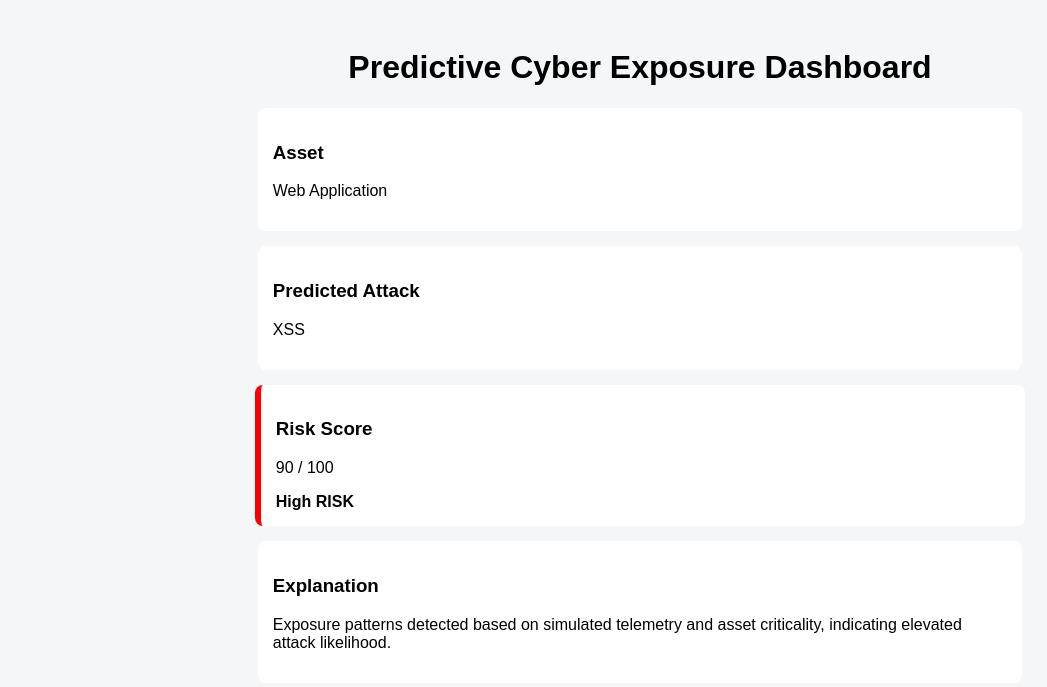
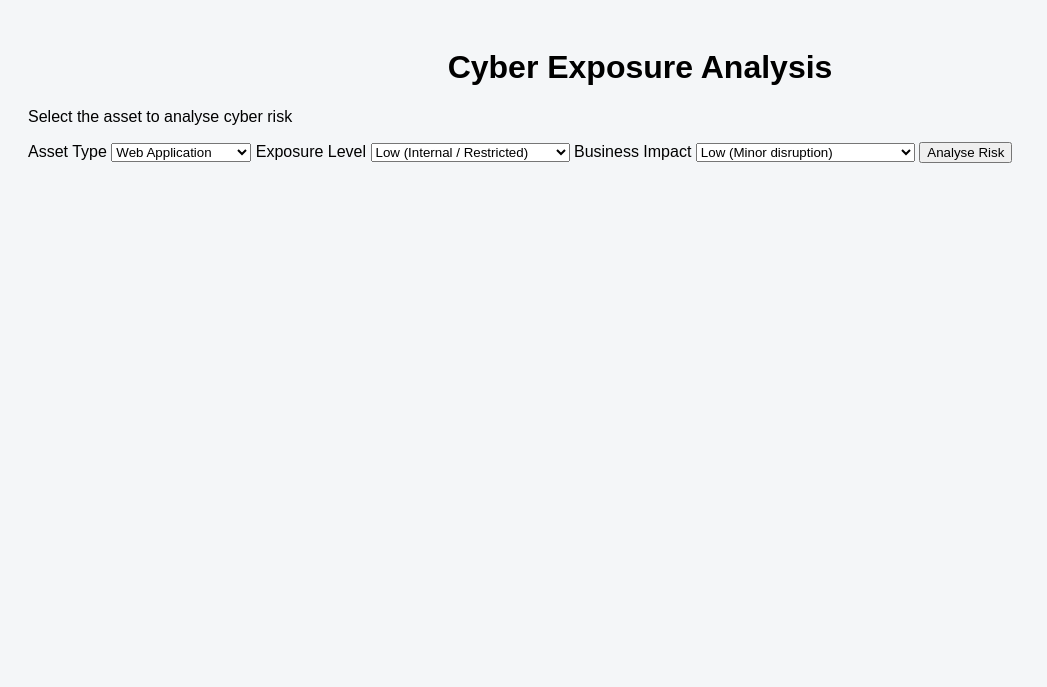
Before and after one commit to DilnaDitto/CyberFore, a Flask app: page / in a window 1280 px wide. Shown: the top 687 px of the page, without its empty margins (0-1047 px from the left). Run offline with Flask 3, Linux system fonts and the light colour scheme.

Commit message:
Added exposure level and business impact with dynamic risk analysis

```diff
--- a/app.py
+++ b/app.py
@@ -1,35 +1,39 @@
-from flask import Flask, render_template
+from flask import Flask, render_template, request
 import random
 
 app = Flask(__name__)
 
 @app.route("/")
+def index():
+    return render_template("index.html")
+
+@app.route("/analyze", methods=["POST"])
 def dashboard():
-    asset = "Web Application"
+    asset = request.form.get("asset")
+    exposure = request.form.get("exposure")
+    impact = request.form.get("impact")
 
     attacks = ["SQL Injection", "XSS", "Brute Force"]
     attack = random.choice(attacks)
 
-    risk_score = random.randint(60, 90)
+    score = 40
+    if exposure == "High":
+        score += 25
+    if impact == "High":
+        score += 25
 
-    if risk_score >= 75:
-        risk_level = "High"
-        color = "red"
-    elif risk_score >= 50:
-        risk_level = "Medium"
-        color = "orange"
-    else:
-        risk_level = "Low"
-        color = "green"
+    risk_score = min(score, 95)
 
-    explanation = (
-        "Exposure patterns detected based on simulated telemetry "
-        "and asset criticality, indicating elevated attack likelihood."
-    )
+    risk_level = "High" if risk_score >= 75 else "Medium"
+    color = "red" if risk_score >= 75 else "orange"
+
+    explanation = "Simulated AI risk analysis based on exposure and impact."
 
     return render_template(
         "dashboard.html",
         asset=asset,
+        exposure=exposure,
+        impact=impact,
         attack=attack,
         score=risk_score,
         level=risk_level,
--- a/templates/dashboard.html
+++ b/templates/dashboard.html
@@ -1,32 +1,30 @@
 <!DOCTYPE html>
-<html>
+<html lang="en">
 <head>
-    <title>Cyber Exposure Dashboard</title>
-    <link rel="stylesheet" href="/static/style.css">
+    <meta charset="UTF-8">
+    <title>Risk Dashboard</title>
+    <link rel="stylesheet" href="{{ url_for('static', filename='style.css') }}">
 </head>
 <body>
 
-<h1>Predictive Cyber Exposure Dashboard</h1>
+<div class="container">
+    <h1>Risk Analysis Result</h1>
 
-<div class="card">
-    <h3>Asset</h3>
-    <p>{{ asset }}</p>
-</div>
+    <div class="card">
+        <p><strong>Asset:</strong> {{ asset }}</p>
+        <p><strong>Predicted Attack:</strong> {{ attack }}</p>
 
-<div class="card">
-    <h3>Predicted Attack</h3>
-    <p>{{ attack }}</p>
-</div>
+        <p><strong>Exposure Level:</strong> {{ exposure }}</p>
+        <p><strong>Business Impact:</strong> {{ impact }}</p>
 
-<div class="card" style="border-left:6px solid {{ color }}">
-    <h3>Risk Score</h3>
-    <p>{{ score }} / 100</p>
-    <strong>{{ level }} RISK</strong>
-</div>
 
-<div class="card">
-    <h3>Explanation</h3>
-    <p>{{ explanation }}</p>
+        <h2 style="color: {{ color }};">Risk Score: {{ score }}</h2>
+        <p><strong>Risk Level:</strong> {{ level }}</p>
+
+        <p class="explanation">{{ explanation }}</p>
+
+        <a href="/" class="btn">Analyse Another Asset</a>
+    </div>
 </div>
 
 </body>
--- /dev/null
+++ b/templates/index.html
@@ -0,0 +1,44 @@
+<!DOCTYPE html>
+<html lang="en">
+<head>
+    <meta charset="UTF-8">
+    <title>Cyber Exposure Analysis</title>
+    <link rel="stylesheet" href="{{ url_for('static', filename='style.css') }}">
+</head>
+<body>
+
+<div class="container">
+    <h1>Cyber Exposure Analysis</h1>
+    <p>Select the asset to analyse cyber risk</p>
+
+    <form action="/analyze" method="post">
+
+    <label>Asset Type</label>
+    <select name="asset" required>
+        <option value="Web Application">Web Application</option>
+        <option value="Server">Server</option>
+        <option value="API">API</option>
+        <option value="Cloud Infrastructure">Cloud Infrastructure</option>
+    </select>
+
+    <label>Exposure Level</label>
+    <select name="exposure" required>
+        <option value="Low">Low (Internal / Restricted)</option>
+        <option value="Medium">Medium (Partner Access)</option>
+        <option value="High">High (Public / Internet Facing)</option>
+    </select>
+
+    <label>Business Impact</label>
+    <select name="impact" required>
+        <option value="Low">Low (Minor disruption)</option>
+        <option value="Medium">Medium (Operational impact)</option>
+        <option value="High">High (Financial / Reputation loss)</option>
+    </select>
+
+    <button type="submit">Analyse Risk</button>
+</form>
+
+</div>
+
+</body>
+</html>
```
